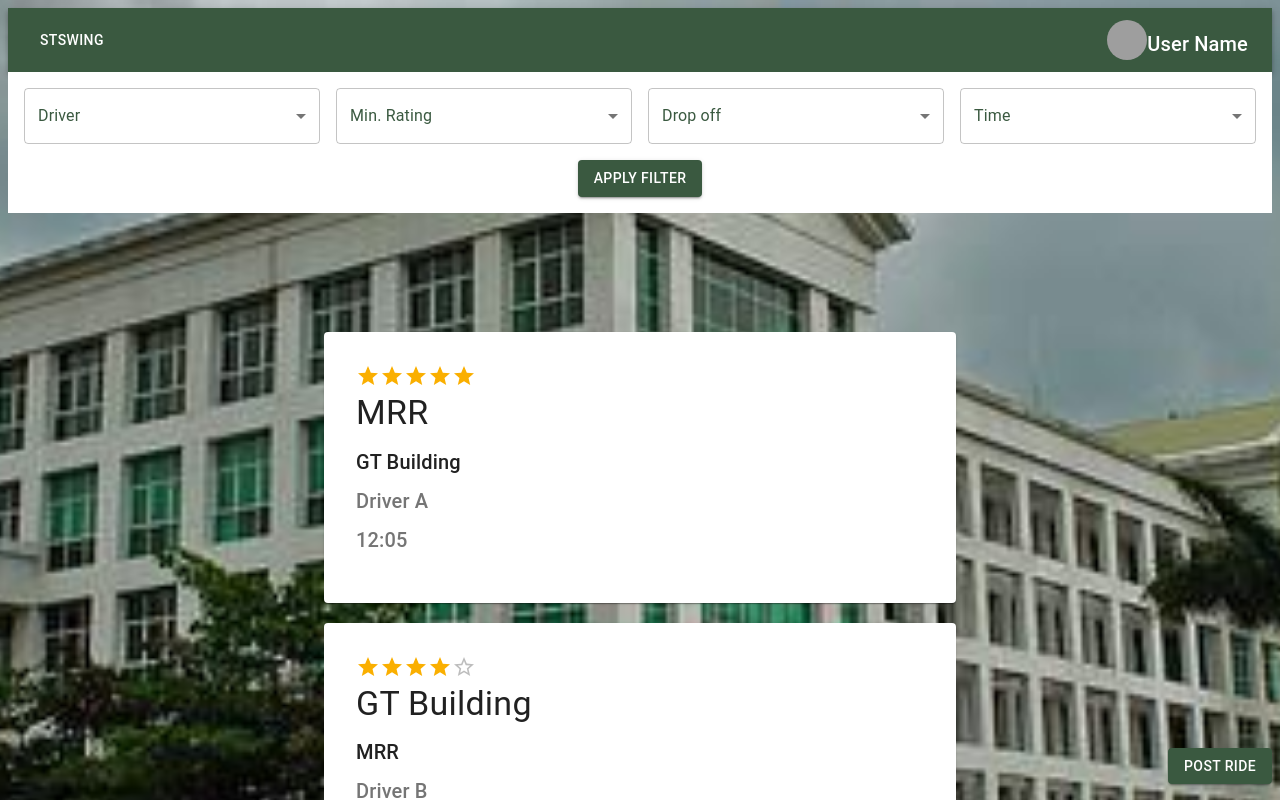
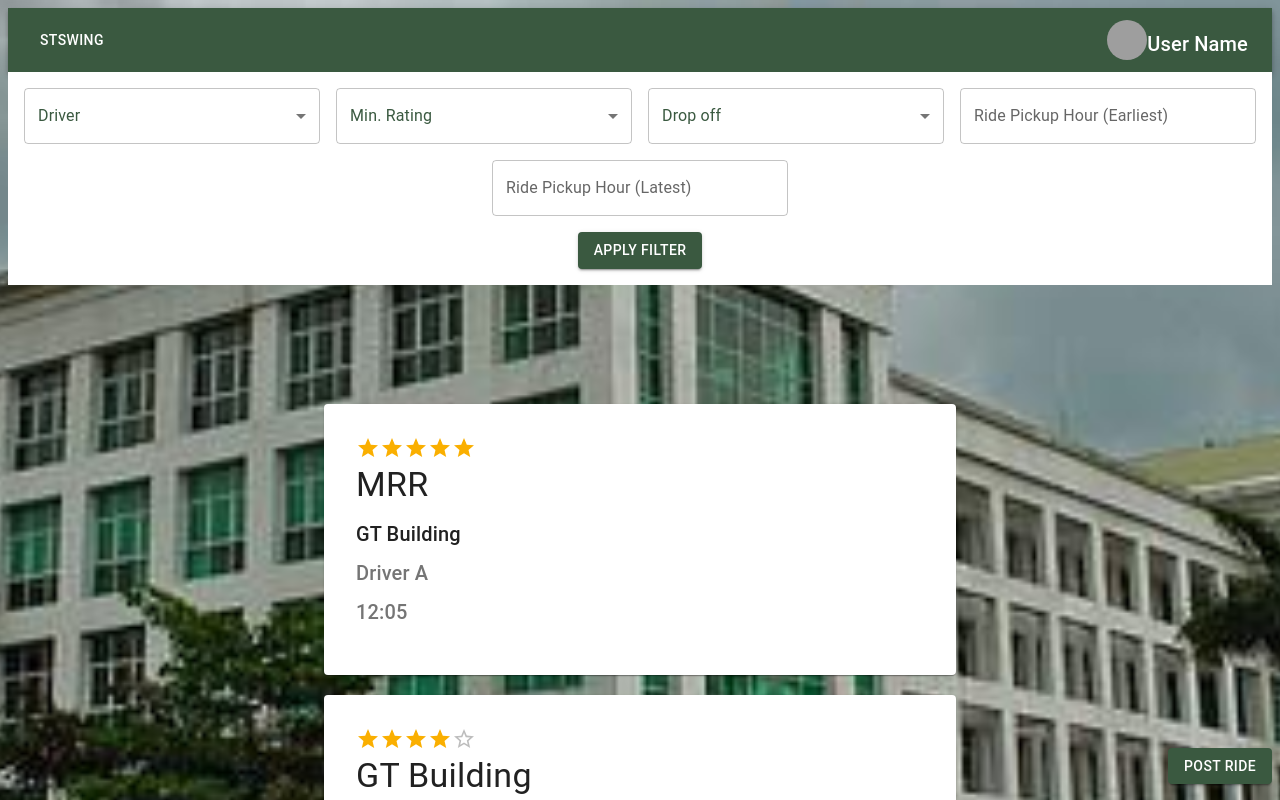
Before and after one commit to jeanneeugenie/STSWENG-XX23, a React (Create React App) app in the folder clientside/: page /homepage in a window 1280 px wide. Shown: the top 800 px of the page. Built offline with nearby package versions, Linux system fonts and the light colour scheme; grey boxes are pictures that could not be loaded.

Commit message:
Hours filter works

```diff
--- a/clientside/src/components/header/filters.js
+++ b/clientside/src/components/header/filters.js
@@ -1,5 +1,5 @@
 import React, { useState } from 'react';
-import { Box, Grid, FormControl, InputLabel, Select, MenuItem, Button } from '@mui/material';
+import { Box, Grid, TextField, FormControl, InputLabel, Select, MenuItem, Button } from '@mui/material';
 
 
 const FilterSection = ({ onApplyFilter }) => {
@@ -7,10 +7,11 @@ const FilterSection = ({ onApplyFilter }) => {
   const [driver, setDriver] = useState('');
   const [rating, setRating] = useState('');
   const [destination, setDestination] = useState('');
-  const [time, setTime] = useState('');
+  const [startHour, setStartHour] = useState('');
+  const [endHour, setEndHour] = useState('');
 
   const handleApplyFilter = () => {
-    const filters = { driver, rating, destination, time };
+    const filters = { driver, rating, destination, startHour, endHour };
     onApplyFilter(filters);
   };
 
@@ -61,18 +62,26 @@ const FilterSection = ({ onApplyFilter }) => {
           </FormControl>
         </Grid>
         <Grid item xs={12} sm={6} md={3}>
-          <FormControl fullWidth>
-            <InputLabel sx={{ color: '#3A5940' }}>Time</InputLabel>
-            <Select
-              value={time}
-              onChange={(e) => setTime(e.target.value)}
-              sx={{ backgroundColor: 'white', color: '#3A5940' }}
-            >
-              <MenuItem value="">All</MenuItem>
-              <MenuItem value="830">8:30 AM </MenuItem>
-              <MenuItem value="1030">10:30 AM</MenuItem>
-            </Select>
-          </FormControl>
+          <TextField
+            type="number"
+            label="Ride Pickup Hour (Earliest)"
+            value={startHour}
+            onChange={(e) => setStartHour(e.target.value)}
+            sx={{ backgroundColor: 'white', color: '#3A5940' }}
+            fullWidth
+            InputProps={{ inputProps: { min: 0, max: 23 } }}
+          />
+        </Grid>
+        <Grid item xs={12} sm={6} md={3}>
+          <TextField
+            type="number"
+            label="Ride Pickup Hour (Latest)"
+            value={endHour}
+            onChange={(e) => setEndHour(e.target.value)}
+            sx={{ backgroundColor: 'white', color: '#3A5940' }}
+            fullWidth
+            InputProps={{ inputProps: { min: 0, max: 23 } }}
+          />
         </Grid>
       </Grid>
       <Box sx={{ textAlign: 'center', marginTop: 2 }}>
--- a/clientside/src/pages/HomePage.js
+++ b/clientside/src/pages/HomePage.js
@@ -34,7 +34,8 @@ const HomePage = ({ isDriver }) => {
             (!filters.rating || ride.rating.toString() === filters.rating) &&
             (!filters.pickupPoint || ride.pickupPoint === filters.pickupPoint) &&
             (!filters.destination || ride.destination === filters.destination) &&
-             (!filters.time || ride.time === filters.time)
+            (!filters.startHour || ride.pickupHour >= parseInt(filters.startHour, 10)) &&
+            (!filters.endHour || ride.pickupHour <= parseInt(filters.endHour, 10))
         );
     });
     const openDialog = () => {
```
